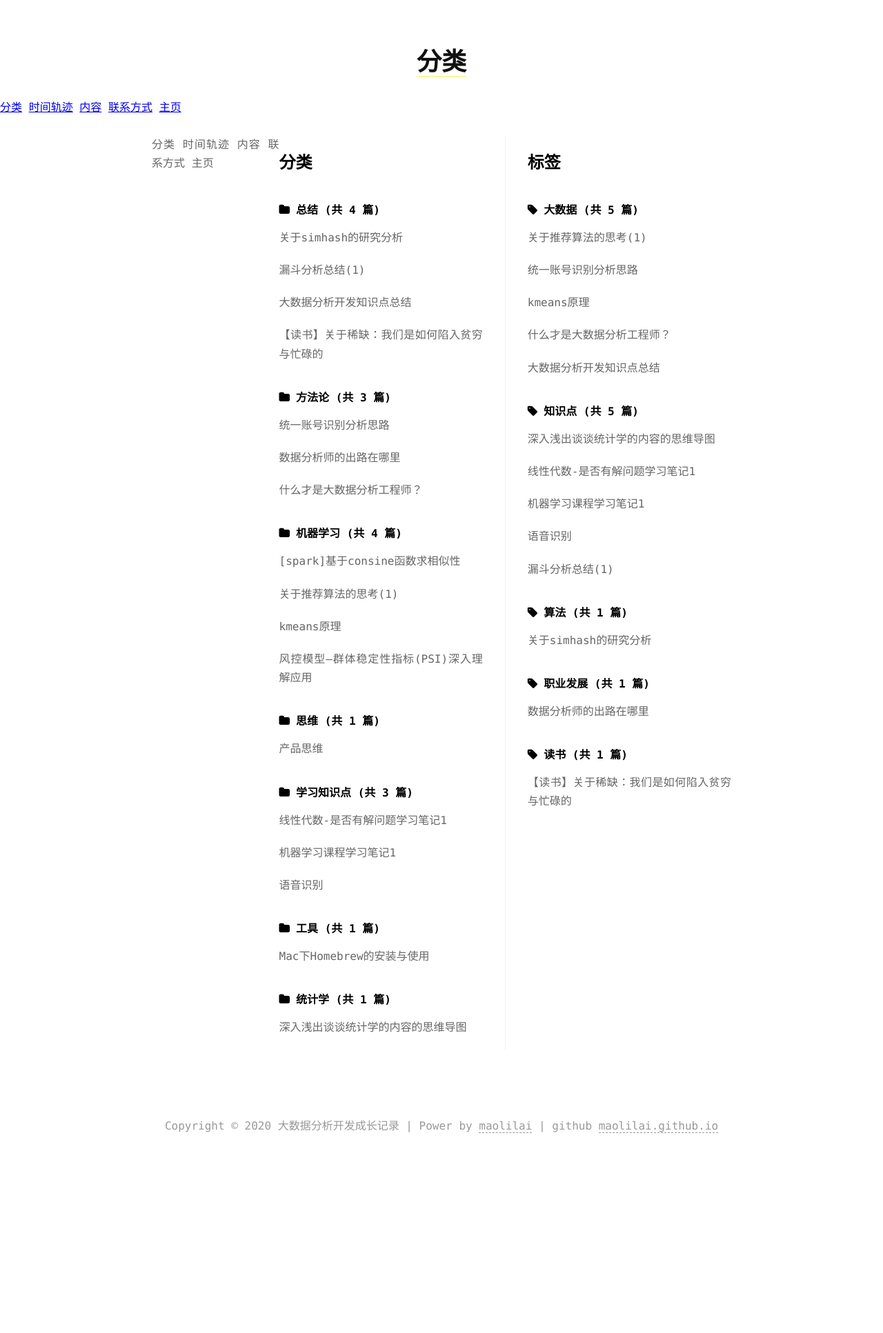
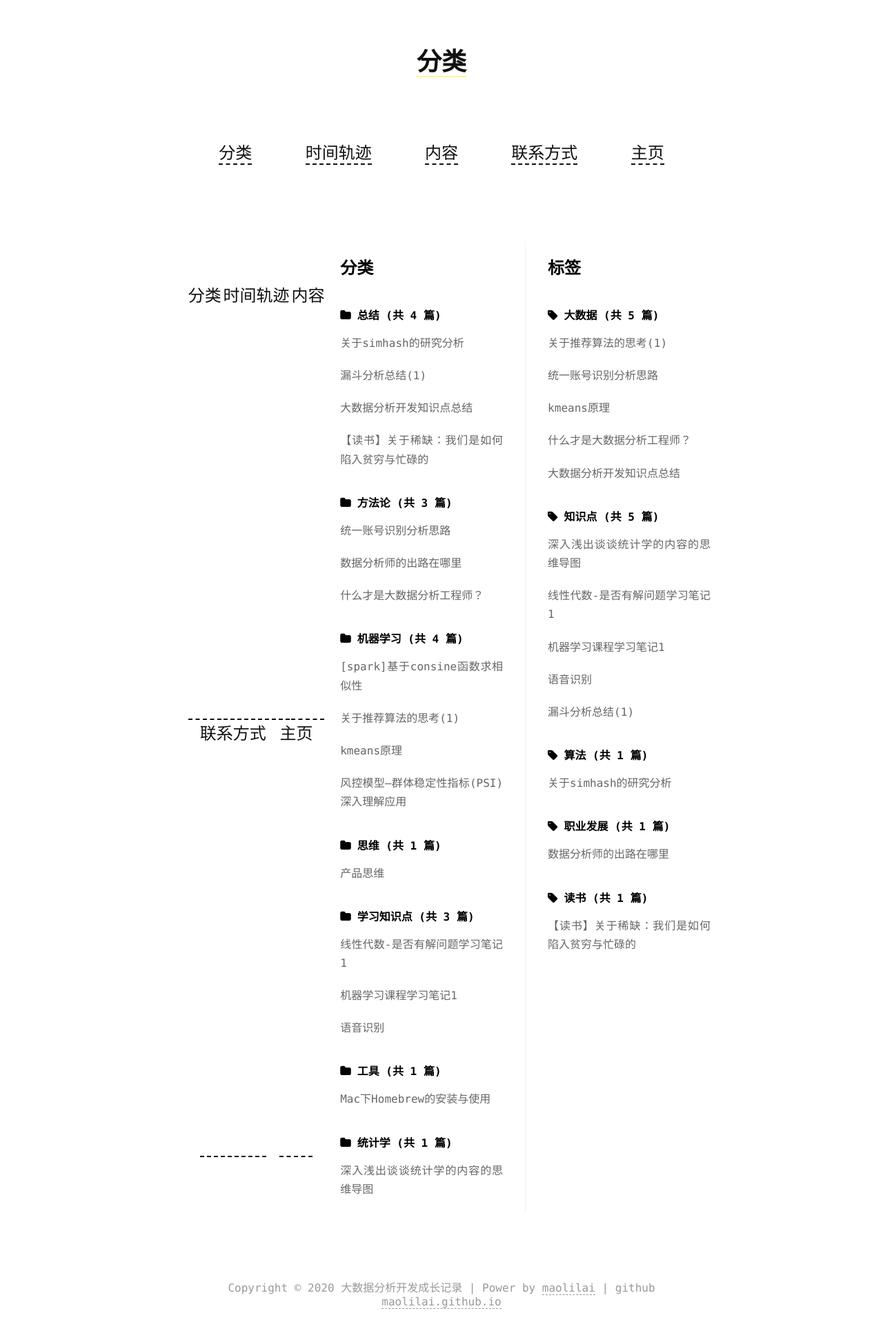
Before and after one commit to maolilai/maolilai.github.io, a Jekyll site: the page built from categories.md, in a window 1280 px wide. Shown: the whole page at 69% size. Built offline with Jekyll 4.4.1, drawn with Linux system fonts in a browser that asks for light colours; before the commit the page ends 1679 px from its top, so only the background shows below that.

Commit message:
add files

```diff
--- a/_layouts/categories.html
+++ b/_layouts/categories.html
@@ -42,6 +42,22 @@
       <div class="content">
 
         <div class="header">
+          <meta charset="utf-8">
+          <meta http-equiv="X-UA-Compatible" content="IE=edge">
+          <meta name="viewport" content="width=device-width, initial-scale=1">
+          <title>{{ site.title }}</title>
+
+          <!--[if lt IE 9]>
+            <script src="https://cdn.bootcss.com/html5shiv/3.7.3/html5shiv.min.js"></script>
+            <script src="https://cdn.bootcss.com/respond.js/1.4.2/respond.min.js"></script>
+          <![endif]-->
+
+          {% include favicon.html %}
+
+          <link rel="stylesheet" href="{{ "/assets/css/articles.css" }}">
+          {% seo %}
+          {% include statistics_head.html %}
+
           <a href="/categories">分类</a>
           <a href="/archive">时间轨迹</a>
           <a href="/articles">内容</a>
```
